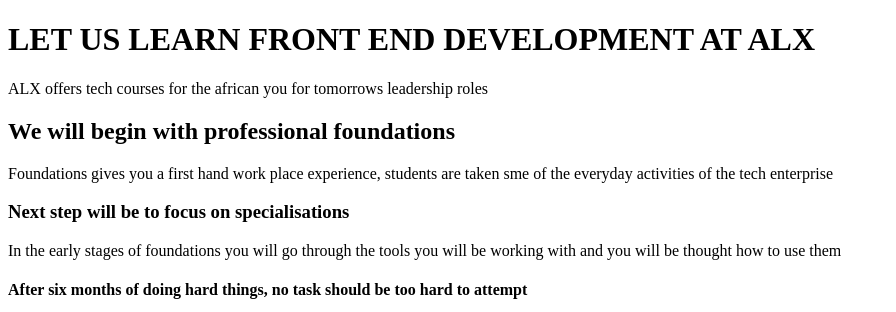
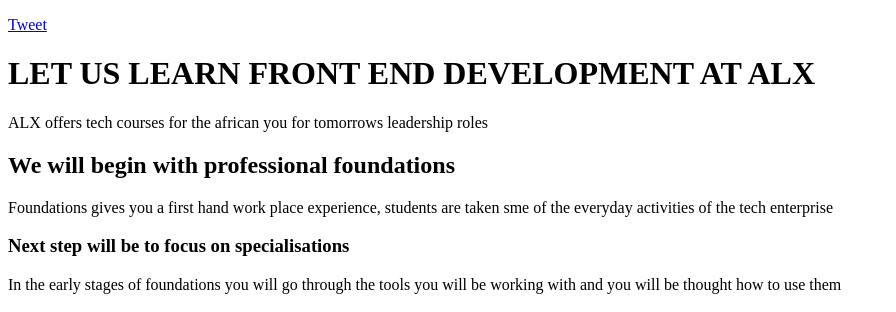
Before and after one commit to Uncle-Ato-Kwamena/My_First_Portfolio, a plain HTML site: page Documents/html_basic/index.html in a window 1280 px wide. Shown: the top 312 px of the page, without its empty margins (0-896 px from the left). Drawn offline with Linux system fonts and the light colour scheme.

Commit message:
tweet link has been added

```diff
--- a/Documents/html_basic/index.html
+++ b/Documents/html_basic/index.html
@@ -4,6 +4,7 @@
     <meta charset="UTF-8">
     <meta name="viewport" content="width=device-width, initial-scale=1.0">
     <title>My Basic Index Site</title>
+    <p><a href="tweet.html">Tweet</a></p>
 </head>
 <body>
     <h1>LET US LEARN FRONT END DEVELOPMENT AT ALX</h1>
```
